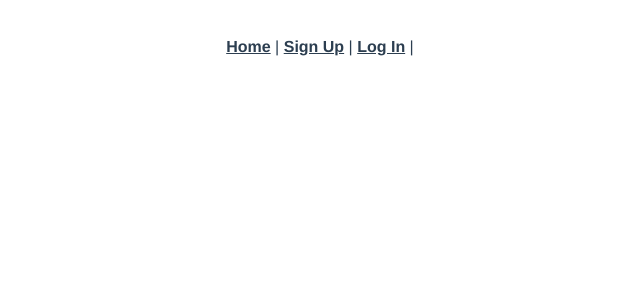
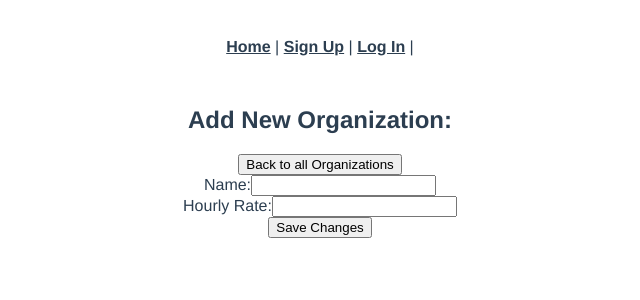
Before and after one commit to mark-francisco/adnat-workforce-vue-app, a Vue app: page /organizations/new in a window 1280 px wide. Shown: the top 300 px of the page, without its empty margins (320-960 px from the left). Built offline with nearby package versions, Linux system fonts and the light colour scheme.

Commit message:
add organizations index and organizations new

```diff
--- a/src/App.vue
+++ b/src/App.vue
@@ -15,6 +15,9 @@
       </span>
       <span v-if="isLoggedIn()">
         <router-link to="/logout">Log Out</router-link>
+      </span>
+      <span v-if="isLoggedIn()">
+        <router-link to="/organizations">Organizations</router-link>
       </span>
     </div>
 
--- a/src/router/index.js
+++ b/src/router/index.js
@@ -5,6 +5,8 @@ import Signup from "../views/Signup.vue";
 import Login from "../views/Login.vue";
 import Logout from "../views/Logout.vue";
 import ForgotPassword from "../views/ForgotPassword.vue";
+import Organizations from "../views/Organizations.vue";
+import OrganizationsNew from "../views/OrganizationsNew.vue";
 
 Vue.use(VueRouter);
 
@@ -34,6 +36,16 @@ const routes = [
     name: "ForgotPassword",
     component: ForgotPassword,
   },
+  {
+    path: "/organizations",
+    name: "Organizations",
+    component: Organizations,
+  },
+  {
+    path: "/organizations/new",
+    name: "OrganizationsNew",
+    component: OrganizationsNew,
+  },
 ];
 
 const router = new VueRouter({
--- /dev/null
+++ b/src/views/Organizations.vue
@@ -0,0 +1,69 @@
+<template>
+  <div class="organizations">
+    <section>
+      <ul>
+        <li class="error-messages" v-for="error in errors" v-bind:key="error">
+          {{ error }}
+        </li>
+      </ul>
+      <div>
+        <p>Create Organization:</p>
+        <router-link to="/organizations/new">
+          <button>Add</button>
+        </router-link>
+      </div>
+
+      <br />
+
+      <div v-for="organization in organizations" v-bind:key="organization.id">
+        <div class="organization">
+          <h3>{{ organization.title }}</h3>
+          <h4>ID: {{ organization.id }}</h4>
+          <h4>Name: {{ organization.name }}</h4>
+          <h4>Hourly Rate: {{ organization.hourly_rate }}</h4>
+          <router-link v-bind:to="`/organizations/${organization.id}/edit`">
+            <button class="btn">Edit</button>
+          </router-link>
+          <button class="btn" v-on:click="joinOrganization()">Join</button>
+          <hr />
+        </div>
+      </div>
+    </section>
+  </div>
+</template>
+
+<style scoped>
+.error-messages {
+  color: red;
+}
+.btn {
+  margin: 0rem 0.5rem;
+}
+</style>
+
+<script>
+import axios from "axios";
+export default {
+  data: function () {
+    return {
+      organizations: [],
+      errors: [],
+    };
+  },
+  created: function () {
+    this.indexOrganizations();
+  },
+  methods: {
+    indexOrganizations: function () {
+      axios
+        .get("/api/organizations")
+        .then((res) => {
+          this.organizations = res.data;
+        })
+        .catch((err) => {
+          this.errors = [err.response.statusText];
+        });
+    },
+  },
+};
+</script>
--- /dev/null
+++ b/src/views/OrganizationsNew.vue
@@ -0,0 +1,65 @@
+<template>
+  <div id="organizations-new">
+    <ul>
+      <li class="error-messages" v-for="error in errors" v-bind:key="error.id">
+        {{ error }}
+      </li>
+    </ul>
+
+    <form v-on:submit.prevent="createOrganization()">
+      <h2>Add New Organization:</h2>
+      <router-link to="/organizations">
+        <button>Back to all Organizations</button>
+      </router-link>
+      <div>
+        <label for="name">Name:</label>
+        <input type="text" id="name" v-model="name" />
+      </div>
+      <div>
+        <label for="hourly-rate">Hourly Rate:</label>
+        <input type="text" id="hourly-rate" v-model="hourlyRate" />
+      </div>
+
+      <div>
+        <input type="submit" value="Save Changes" />
+      </div>
+    </form>
+  </div>
+</template>
+
+<style scoped>
+.error-messages {
+  color: red;
+}
+</style>
+
+<script>
+import axios from "axios";
+export default {
+  data: function () {
+    return {
+      name: null,
+      hourlyRate: null,
+      errors: [],
+    };
+  },
+
+  methods: {
+    createOrganization: function () {
+      let params = {
+        name: this.name,
+        hourly_rate: this.hourlyRate,
+      };
+      axios
+        .post("/api/organizations", params)
+        .then(() => {
+          // console.log(res);
+          this.$router.push("/organizations/");
+        })
+        .catch((err) => {
+          this.errors = err.response.data.errors;
+        });
+    },
+  },
+};
+</script>
```
Also changed, not shown: src/views/Shifts.vue (added, +11 -0 lines).
